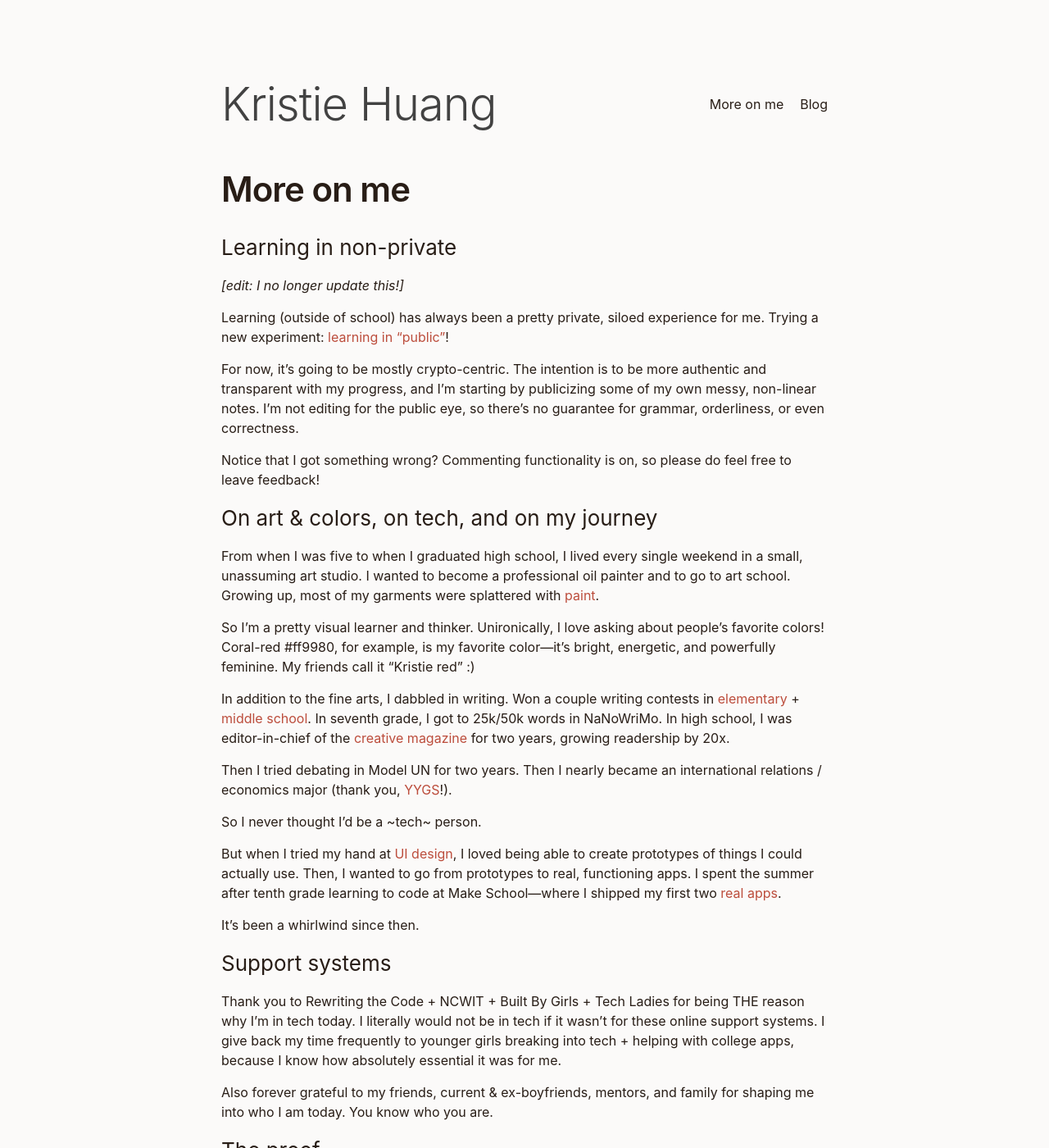
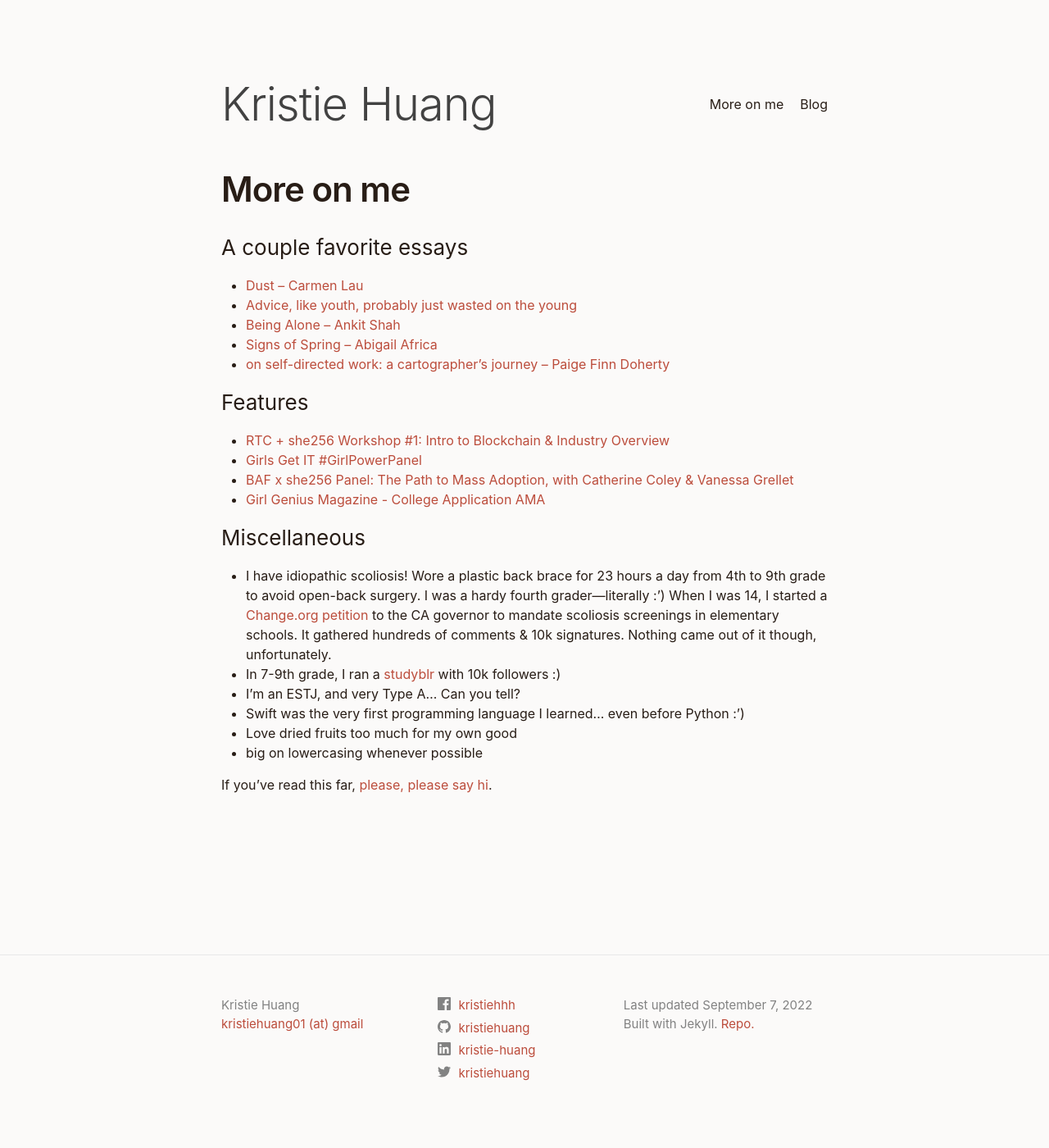
Before and after one commit to kristiehuang/kristiehuang.github.io, a Jekyll site: the page built from more-on-me.markdown, in a window 1280 px wide and 1400 px high. Shown: the whole window at 82% size. Built offline with Jekyll 4.4.1, drawn with Linux system fonts in a browser that asks for light colours; some of the changed text lies outside the part shown.

Commit message:
more on me archives

```diff
--- a/more-on-me.markdown
+++ b/more-on-me.markdown
@@ -3,45 +3,6 @@ layout: page
 title: More on me
 permalink: /more-on-me/
 ---
-
-### Learning in non-private
-
-_[edit: I no longer update this!]_
-
-Learning (outside of school) has always been a pretty private, siloed experience for me. Trying a new experiment: [learning in "public"](https://www.notion.so/dual-effort-learning-in-public-cc9ff63eabc64d27a3efe45369fccd88)!
-
-For now, it's going to be mostly crypto-centric. The intention is to be more authentic and transparent with my progress, and I'm starting by publicizing some of my own messy, non-linear notes. I'm not editing for the public eye, so there's no guarantee for grammar, orderliness, or even correctness.
-
-Notice that I got something wrong? Commenting functionality is on, so please do feel free to leave feedback!
-
-### On art & colors, on tech, and on my journey
-
-From when I was five to when I graduated high school, I lived every single weekend in a small, unassuming art studio. I wanted to become a professional oil painter and to go to art school. Growing up, most of my garments were splattered with [paint](https://www.behance.net/gallery/72001185/Kristie-Huang-Art-Portfolio).
-
-So I’m a pretty visual learner and thinker. Unironically, I love asking about people's favorite colors! Coral-red #ff9980, for example, is my favorite color—it’s bright, energetic, and powerfully feminine. My friends call it “Kristie red” :)
-
-In addition to the fine arts, I dabbled in writing. Won a couple writing contests in [elementary](https://web.archive.org/web/20120415084842/http://www.tuolumne.org/content/article.php/20120410143026414) + [middle](https://web.archive.org/web/20160421063816/http://sanfrancisco.adl.org/news/41827/) [school](https://web.archive.org/web/20170429092315/https://www.mercurynews.com/2015/05/21/palo-alto-student-wins-essay-contest/). In seventh grade, I got to 25k/50k words in NaNoWriMo. In high school, I was editor-in-chief of the [creative magazine](https://issuu.com/pandorasbox.gunn) for two years, growing readership by 20x.
-
-Then I tried debating in Model UN for two years. Then I nearly became an international relations / economics major (thank you, [YYGS](https://globalscholars.yale.edu/international-affairs-globalization)!).
-
-So I never thought I'd be a ~tech~ person.
-
-But when I tried my hand at [UI design](https://www.behance.net/kristiehuang), I loved being able to create prototypes of things I could actually use. Then, I wanted to go from prototypes to real, functioning apps. I spent the summer after tenth grade learning to code at Make School—where I shipped my first two [real](http://tinyurl.com/cloudcloset) [apps](http://tinyurl.com/airtimeevents).
-
-It's been a whirlwind since then.
-
-### Support systems
-
-Thank you to Rewriting the Code + NCWIT + Built By Girls + Tech Ladies for being THE reason why I'm in tech today. I literally would not be in tech if it wasn't for these online support systems. I give back my time frequently to younger girls breaking into tech + helping with college apps, because I know how absolutely essential it was for me.
-
-Also forever grateful to my friends, current & ex-boyfriends, mentors, and family for shaping me into who I am today. You know who you are.
-
-### The proof
-
-- [RTC + she256 Workshop #1: Intro to Blockchain & Industry Overview](https://twitter.com/she_256/status/1364439534906171393)
-- [Girls Get IT #GirlPowerPanel](https://www.instagram.com/p/CBbVHmalvQj/)
-- [BAF x she256 Panel: The Path to Mass Adoption, with Catherine Coley & Vanessa Grellet](https://www.youtube.com/watch?v=f3i9kItUi-k&t=73s)
-- [Girl Genius Magazine - College Application AMA](https://youtu.be/lKmgBW9mHGk)
 
 ### A couple favorite essays
 
@@ -50,6 +11,13 @@ Also forever grateful to my friends, current & ex-boyfriends, mentors, and famil
 - [Being Alone – Ankit Shah](https://www.ankit.fyi/being-alone)
 - [Signs of Spring – Abigail Africa](https://app.sparkmailapp.com/web-share/9OJcHD2jn-v0gPAjRfG_phaW3Hbz4gTEOzHm694E)
 - [on self-directed work: a cartographer’s journey – Paige Finn Doherty](https://paigefinndoherty.com/2020/10/13/on-self-directed-work-a-cartographers-journey/)
+
+### Features
+
+- [RTC + she256 Workshop #1: Intro to Blockchain & Industry Overview](https://twitter.com/she_256/status/1364439534906171393)
+- [Girls Get IT #GirlPowerPanel](https://www.instagram.com/p/CBbVHmalvQj/)
+- [BAF x she256 Panel: The Path to Mass Adoption, with Catherine Coley & Vanessa Grellet](https://www.youtube.com/watch?v=f3i9kItUi-k&t=73s)
+- [Girl Genius Magazine - College Application AMA](https://youtu.be/lKmgBW9mHGk)
 
 ### Miscellaneous
 
```
Also changed, not shown: _posts/2022-9-7-archiving-more-on-me.markdown (added, +69 -0 lines).
